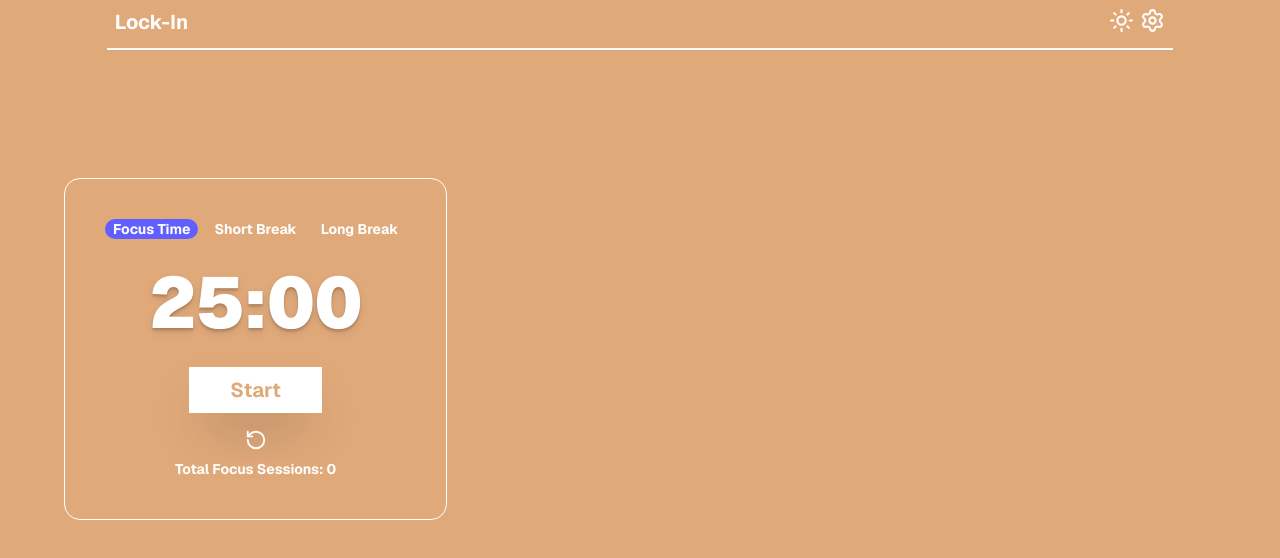
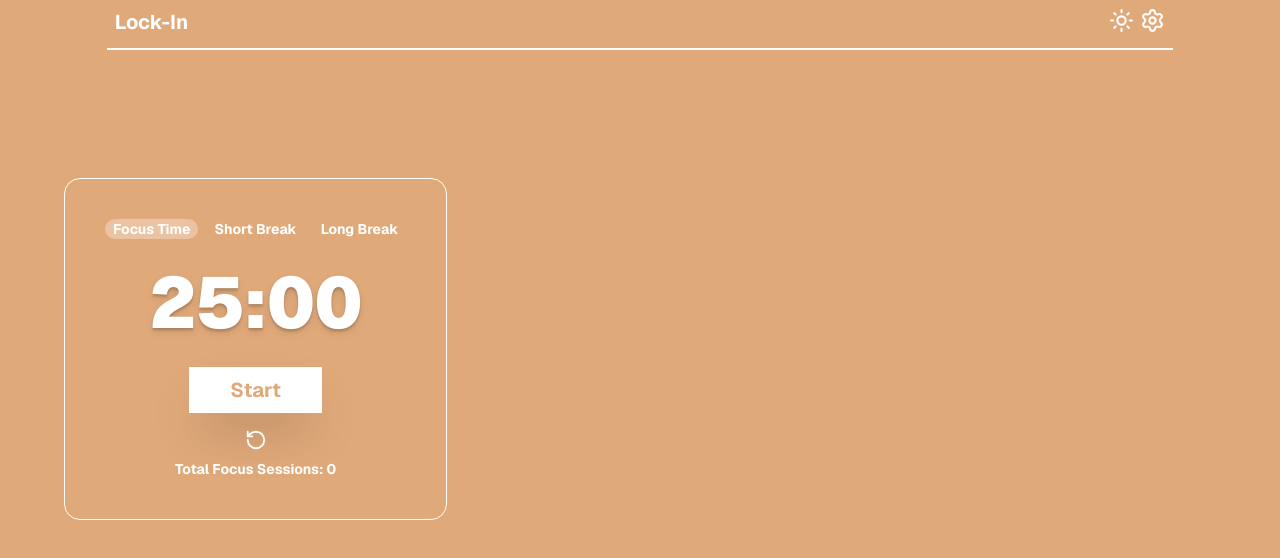
Before and after one commit to jvazquez30/pomodoro-timer, a Next.js app: page / in a window 1280 px wide. Shown: the top 558 px of the page. Built offline with nearby package versions, Linux system fonts and the light colour scheme.

Commit message:
added different bg to current mode

```diff
--- a/src/app/components/ModeSelector.tsx
+++ b/src/app/components/ModeSelector.tsx
@@ -21,7 +21,7 @@ export default function ModeSelector({
     <div className="flex justify-around gap-2">
       <button
         type="button"
-        className={`${mode === "focus" ? "bg-indigo-500": "bg-transparent"} hover:bg-indigo-600  rounded-2xl `}
+        className={`${mode === "focus" ? "bg-white/30": "bg-transparent"} hover:bg-white/30  rounded-2xl `}
         onClick={onFocus}
       >
         <p className="font-bold text-sm text-nowrap px-2 ">Focus Time</p>
@@ -29,7 +29,7 @@ export default function ModeSelector({
 
       <button
         type="button"
-        className={`${mode === "shortBreak" ? "bg-indigo-500": "bg-transparent"} hover:bg-indigo-600 rounded-2xl`}
+        className={`${mode === "shortBreak" ? "bg-white/30": "bg-transparent"} hover:bg-white/30 rounded-2xl`}
         onClick={onShortBreak}
       >
         <p className="font-bold text-sm text-nowrap  px-2">Short Break</p>
@@ -38,7 +38,7 @@ export default function ModeSelector({
 
       <button
         type="button"
-        className={`${mode === "longBreak" ? "bg-indigo-500": "bg-transparent"} hover:bg-indigo-600 rounded-2xl`}
+        className={`${mode === "longBreak" ? "bg-white/30": "bg-transparent"} hover:bg-white/30 rounded-2xl`}
         onClick={onLongBreak}
       >
         <p className="font-bold text-sm text-nowrap px-2">Long Break</p>
```
